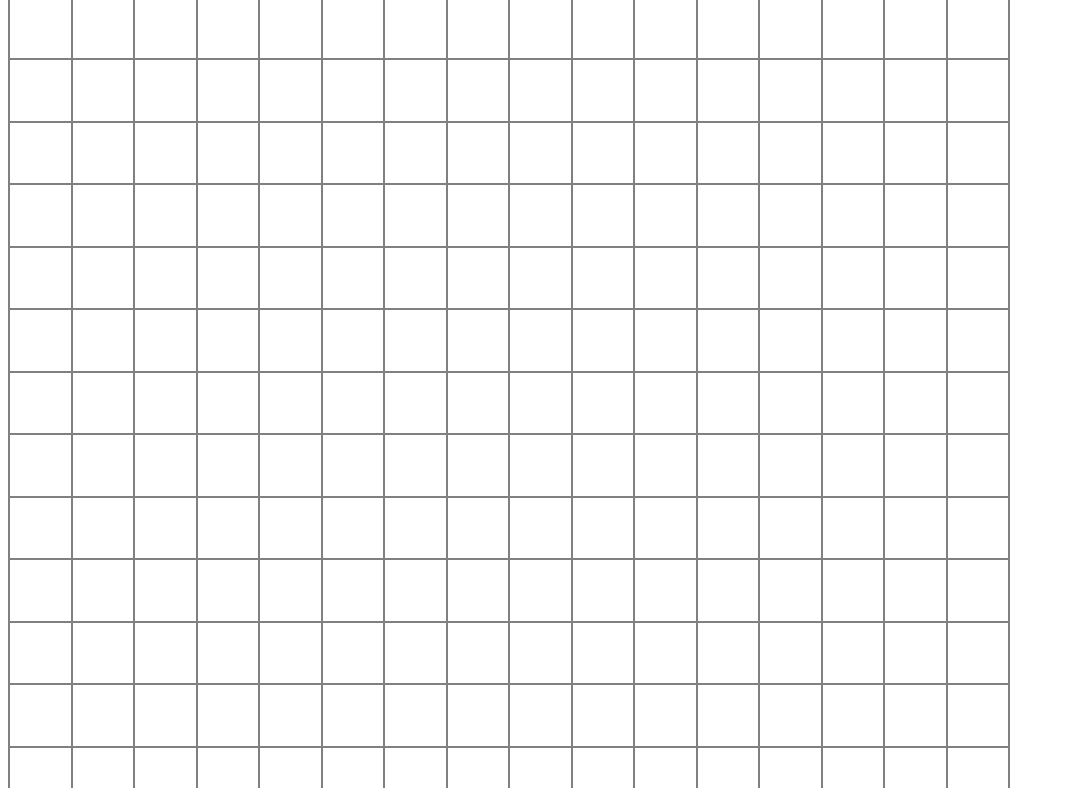
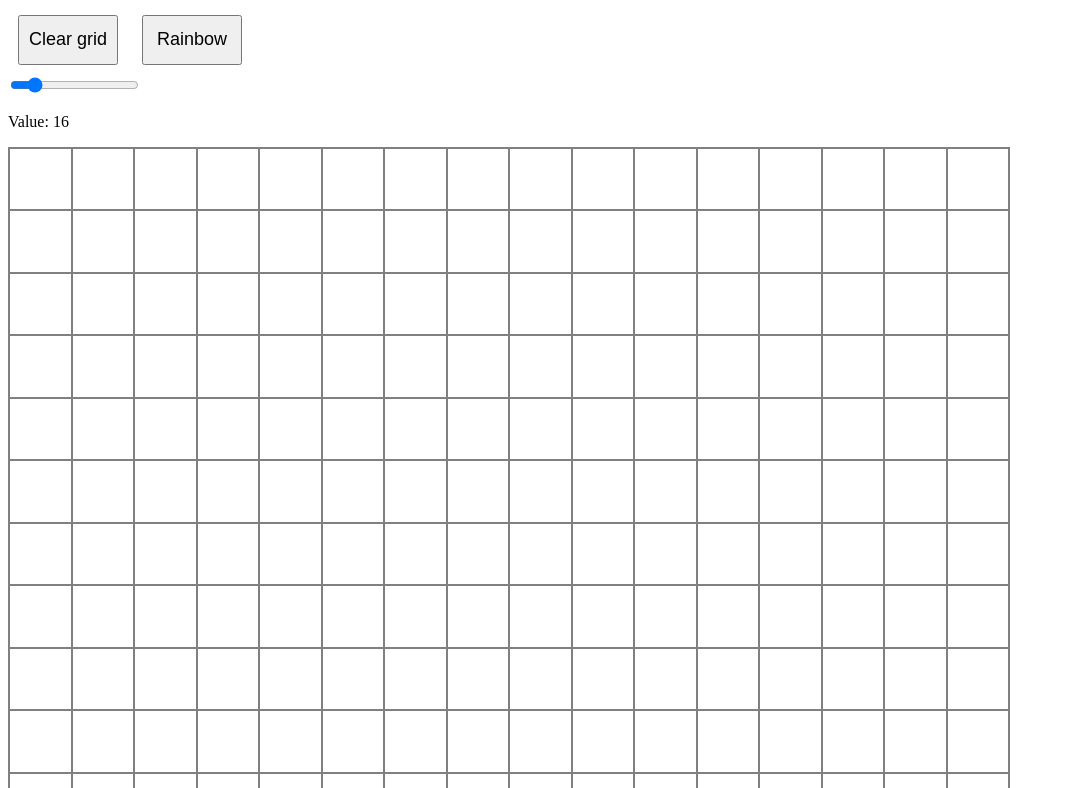
Before and after one commit to Goreroar666/etch-a-sketch, a plain HTML site: page index.html in a window 1280 px wide. Shown: the part 75-863 px from the top of the page, without its empty margins (0-1065 px from the left). Drawn offline with Linux system fonts and the light colour scheme.

Commit message:
Added a slider.

```diff
--- a/index.html
+++ b/index.html
@@ -7,7 +7,15 @@
 
 </head>
 <body>
-<div class="buttons"></div>
+    <h1>Etch-a-sketch</h1>
+<div class="buttons">
+    <button id="clearBtn">Clear grid</button>
+    <button id="randomColor">Rainbow</button>
+    <div class="sliderDiv">
+    <input type="range" min="1" max="100" value = 16 id="slider">
+    <p>Value: <span id="size"></span></p>
+    </div>
+</div>
 <div id="main"></div>
 <script src="scripts.js" defer></script>
 </body>
--- a/scripts.js
+++ b/scripts.js
@@ -1,15 +1,37 @@
 const sketchPad = document.getElementById("main");
+let range = document.getElementById("slider");
+let output = document.getElementById("size");
+let sliderValue = slider.value;
+output.innerText = slider.value;
 
-function makeGrid(rows, columns) {
+
+function makeGrid(columns, rows) {
 sketchPad.style.setProperty('--grid-rows', rows);
 sketchPad.style.setProperty('--grid-columns', columns);
-for (let i = 0; i < (rows * columns); i++) {
+for (let i = 0; i < columns * rows; i++) {
     let cell = document.createElement('div');
     sketchPad.appendChild(cell).className = "grid-cell";
 };
 };
 makeGrid(16, 16);
 
-sketchPad.addEventListener ("mouseover", function (event) {
-    event.target.style.background = "green";
+sketchPad.addEventListener ("mouseover", function (draw) {
+    draw.target.style.background = "green";
 })
+
+const clearButton = document.getElementById("clearBtn");
+
+clearButton.addEventListener ('click', function (event) {
+window.location.reload();
+});
+
+slider.oninput = function() {
+    output.innerText = slider.value;
+}
+    slider.addEventListener ("change", () => {
+        let oldCells = document.getElementById("main");
+        while (oldCells.firstChild) {
+            oldCells.removeChild(oldCells.firstChild);
+        }
+        makeGrid(sliderValue, sliderValue)
+    })
--- a/styles.css
+++ b/styles.css
@@ -17,3 +17,19 @@
     border: 1px solid gray;
     text-align: center;
 }
+#clearBtn {
+    width: 100px;
+    height: 50px;
+    border-radius: 1;
+    font-size: large;
+    font-family: fantasy;
+    margin: 10px;
+}
+#randomColor {
+    width: 100px;
+    height: 50px;
+    border-radius: 1;
+    font-size: large;
+    font-family: fantasy;
+    margin: 10px;
+}
```
